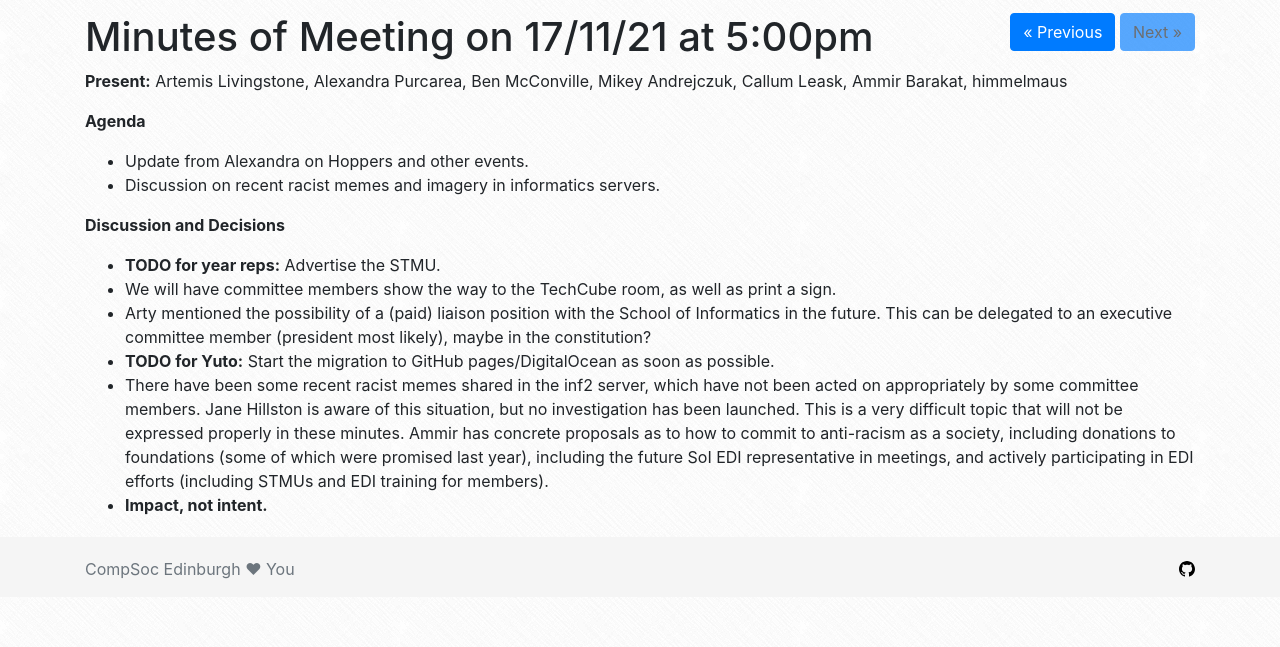
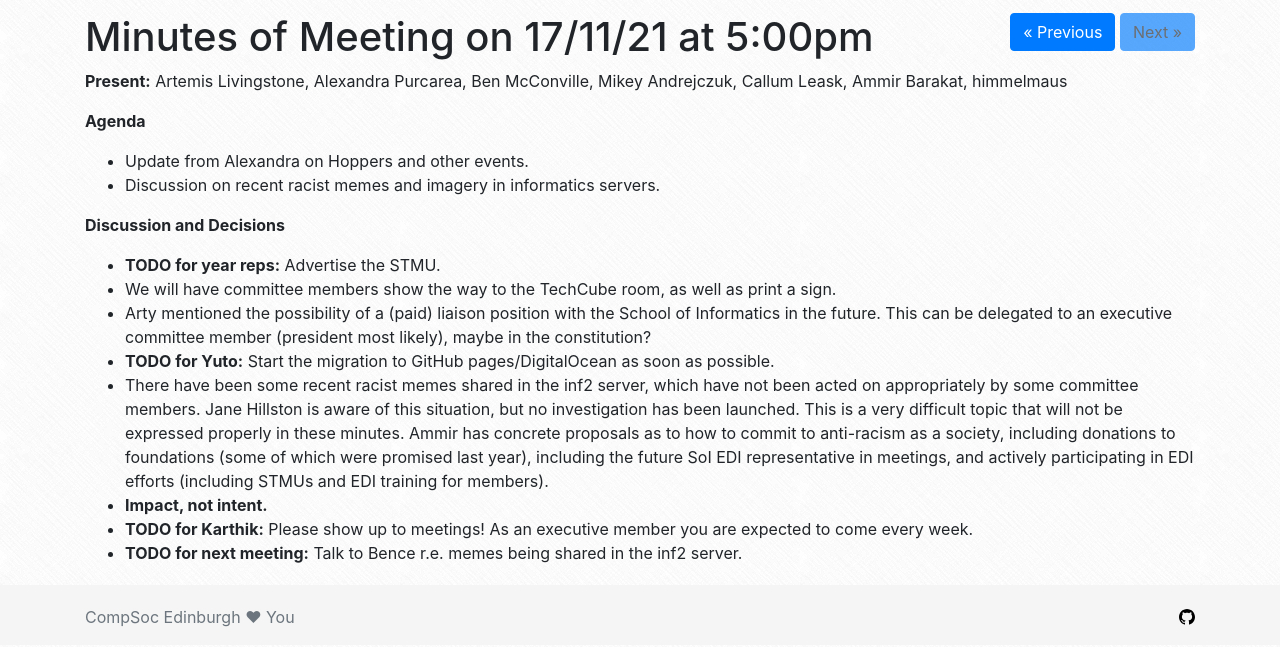
Before and after one commit to compsoc-edinburgh/website, a Jekyll site: the page built from _minutes/2021-11-17.md, in a window 1280 px wide. Shown: the part 346-993 px from the top of the page. Built offline with Jekyll 4.4.1, drawn with Linux system fonts in a browser that asks for light colours; nearby versions of some CDN libraries; before the commit the page ends 945 px from its top, so only the background shows below that.

Commit message:
Update 2021-11-17.md

```diff
--- a/_minutes/2021-11-17.md
+++ b/_minutes/2021-11-17.md
@@ -15,3 +15,5 @@ date: 2021-11-17 5:00pm
 * **TODO for Yuto:** Start the migration to GitHub pages/DigitalOcean as soon as possible.
 * There have been some recent racist memes shared in the inf2 server, which have not been acted on appropriately by some committee members. Jane Hillston is aware of this situation, but no investigation has been launched. This is a very difficult topic that will not be expressed properly in these minutes. Ammir has concrete proposals as to how to commit to anti-racism as a society, including donations to foundations (some of which were promised last year), including the future SoI EDI representative in meetings, and actively participating in EDI efforts (including STMUs and EDI training for members).
 * **Impact, not intent.**
+* **TODO for Karthik:** Please show up to meetings! As an executive member you are expected to come every week.
+* **TODO for next meeting:** Talk to Bence r.e. memes being shared in the inf2 server.
```
